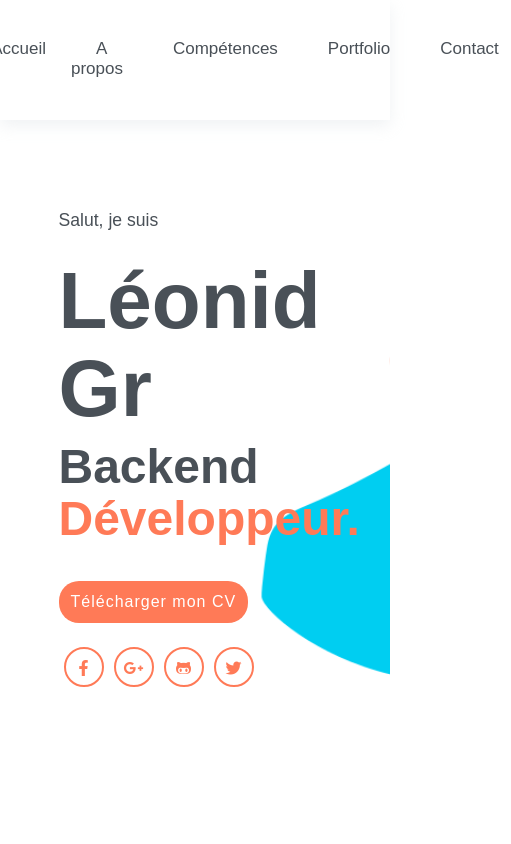
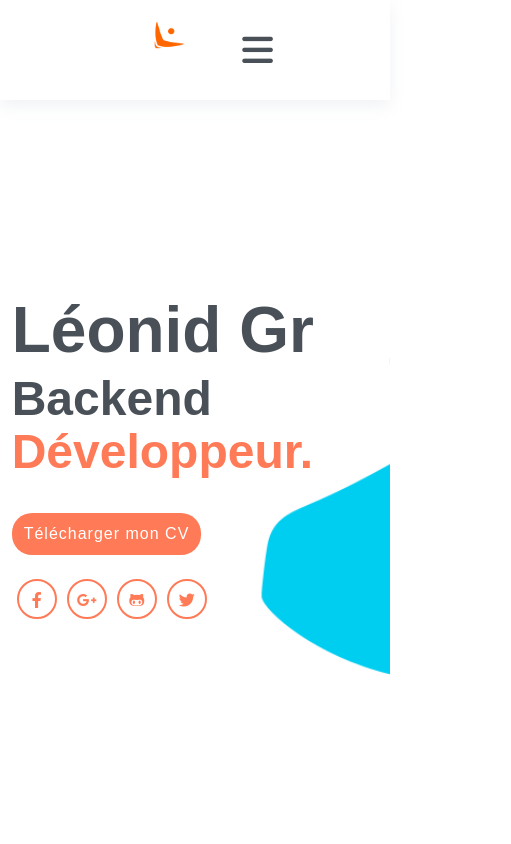
Before and after one commit to leonidsergueigr/Portfolio-avec-HTML-et-CSS-seulement, a plain HTML site: page index.html in a window 390 px wide. Shown: the top 844 px of the page, 511 px wide, since content can reach past the window. Drawn offline with Linux system fonts and the light colour scheme.

Commit message:
mise en forme 2

```diff
--- a/CSS/style.css
+++ b/CSS/style.css
@@ -305,7 +305,7 @@ p{
 }
 .contact{
     display: grid;
-    grid-template-columns: repeat(2,1fr);
+    grid-template-columns: repeat(auto-fit,minmax(350px,auto));
     align-items: center;
     gap: 1.5rem;
 }
@@ -358,7 +358,7 @@ p{
     transform: scale(1.1);
     cursor: pointer;
 }
-@media (max-width:140px) {
+@media (max-width:1480px) {
     header{
         padding: 12px 2.5%;
         transition:.1s;
@@ -367,3 +367,47 @@ p{
         padding: 110px 3% 60px;
     }
 }
+@media (max-width:1100px) {
+    :root{
+        --big-font:4rem;
+        --h2-font:2.5rem;
+        --p-font:1rem;
+        transition: .1s
+    }
+    .home-text h3{
+        font-size:2.5rem;
+    }
+    .home{
+        height:87vh
+    }
+}
+@media (max-width:920px){
+    .about{
+        grid-template-columns: 1fr;
+    }
+    .about-img img{
+        width: 100%;
+        height: auto;
+    }
+}
+@media (max-width:480px) {
+    #menu-icon{
+        display: block;
+    }
+    .navlist{
+        position: absolute;
+        top: -1000px;
+        right: 0;
+        left: 0;
+        display: flex;
+        flex-direction: column;
+        text-align: left;
+        transition: all .45s ease;
+    }
+    .navlist a{
+        display: block;
+        margin: 17px;
+        font-size: 20px;
+
+    }
+}
--- a/index.html
+++ b/index.html
@@ -25,12 +25,12 @@
     <section class="accueil" id="accueil">
         <div class="accueil-text">
             <div class="subtitle">
-                <p>Salut, je suis</p>
+                <p></p>
             </div>
             <h1>Léonid Gr</h1>
             <h3>Backend <span>Développeur.</span></h3>
             <div class="button">
-                <a href="" class="btn">Télécharger mon CV</a>
+                <a href="assets/CV.pdf" class="btn">Télécharger mon CV</a>
             </div>
             <div class="socials">
                 <a href="" class="social-item"><i class="fa-brands fa-facebook-f"></i></i></a>
```
Also changed, not shown: 1 other file.
